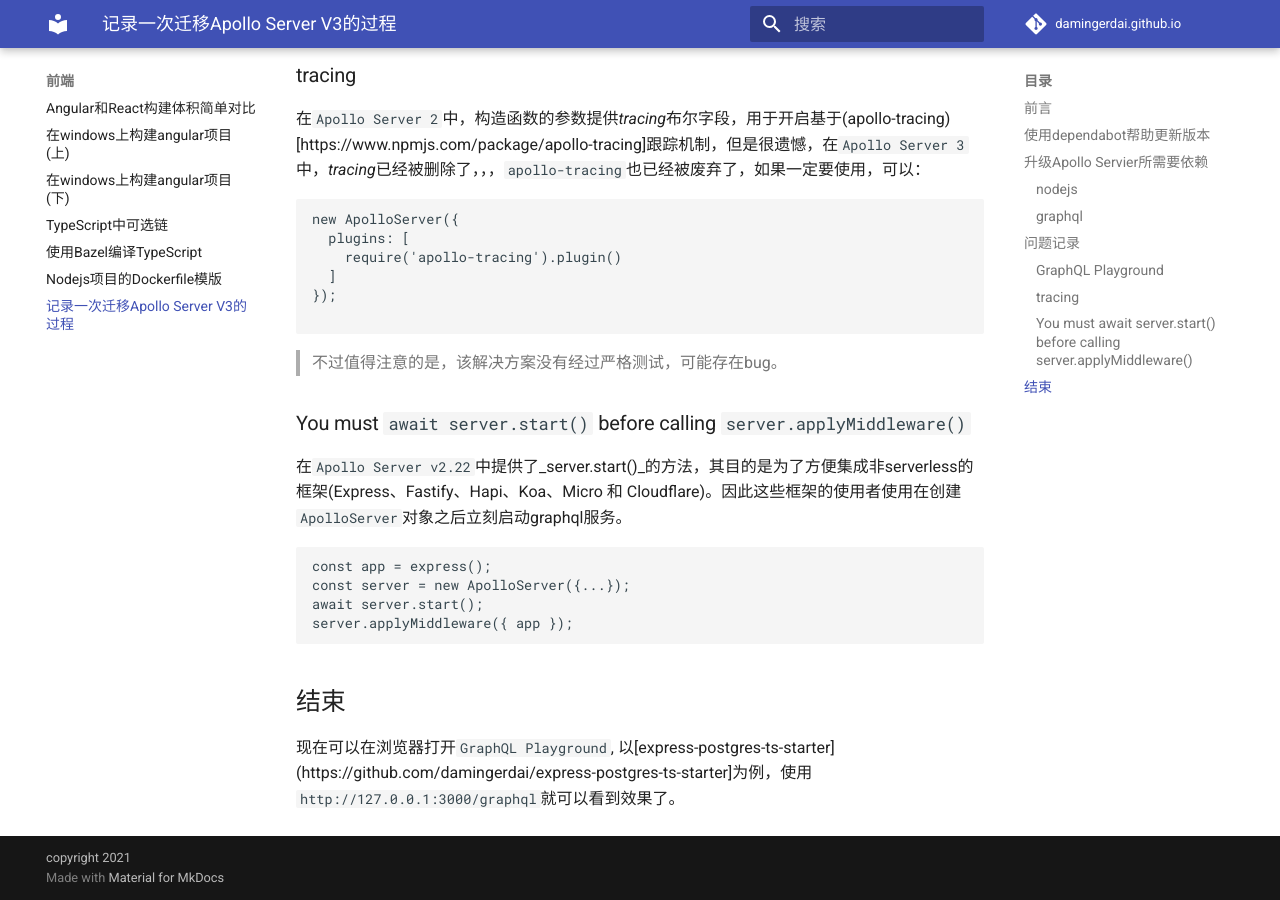
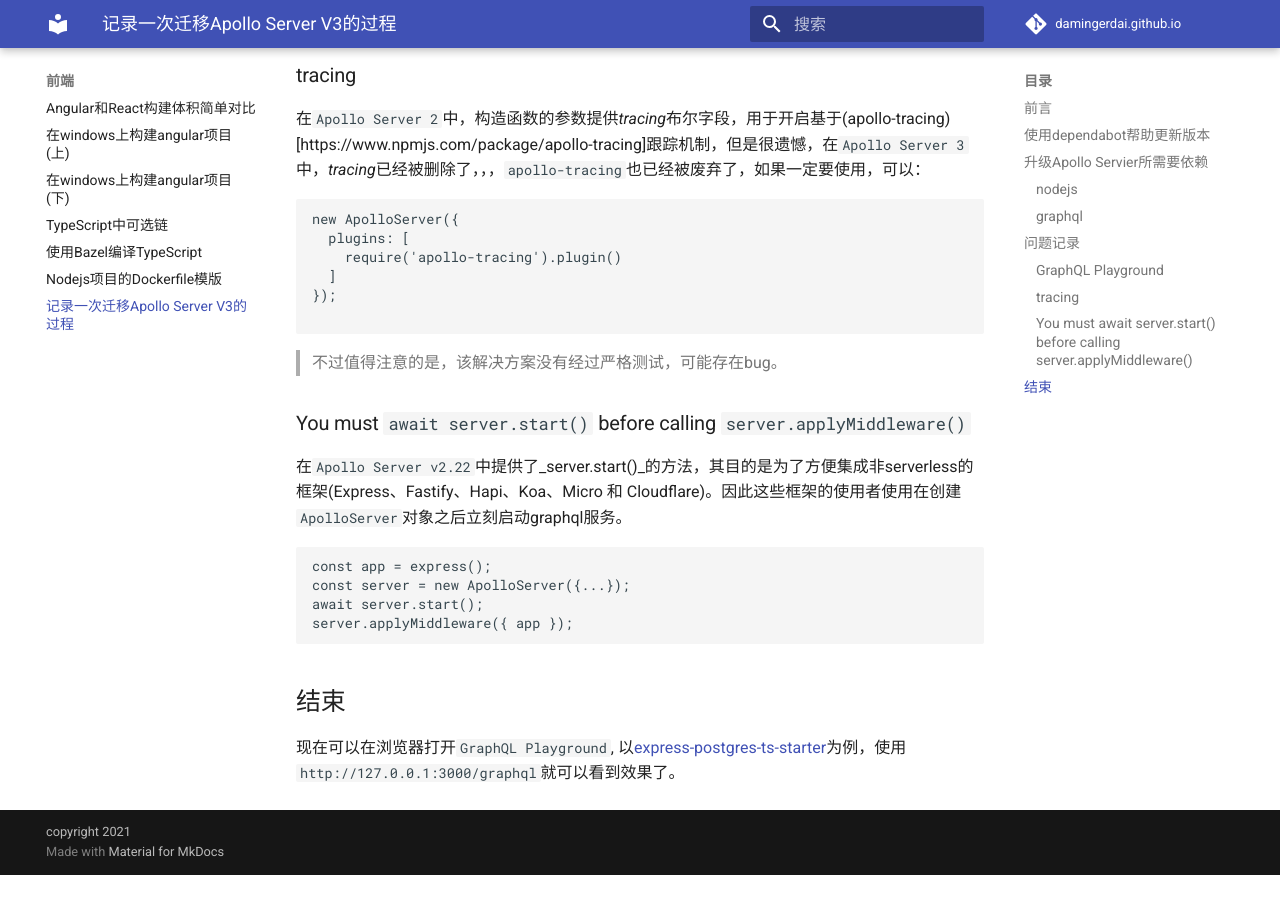
Before and after one commit to damingerdai/damingerdai.github.io, an MkDocs documentation site: the page built from docs/front-end/log-migrate-apollo-server-v3.md, in a window 1280 px wide and 900 px high, scrolled down 1954 px. Built offline with MkDocs 1.6.1 and Material for MkDocs 9.7.7, drawn with Linux system fonts in a browser that asks for light colours; comment, search, counter and statistics services are not loaded; after the commit the page ends 2829 px from its top, so only the background shows below that; part of the change alters nothing that is shown.

Commit message:
typo fix

```diff
--- a/docs/front-end/log-migrate-apollo-server-v3.md
+++ b/docs/front-end/log-migrate-apollo-server-v3.md
@@ -103,4 +103,4 @@ server.applyMiddleware({ app });
 
 ## 结束
 
-现在可以在浏览器打开`GraphQL Playground`, 以[express-postgres-ts-starter](https://github.com/damingerdai/express-postgres-ts-starter]为例，使用`http://127.0.0.1:3000/graphql`就可以看到效果了。
+现在可以在浏览器打开`GraphQL Playground`, 以[express-postgres-ts-starter](https://github.com/damingerdai/express-postgres-ts-starter)为例，使用`http://127.0.0.1:3000/graphql`就可以看到效果了。
```
